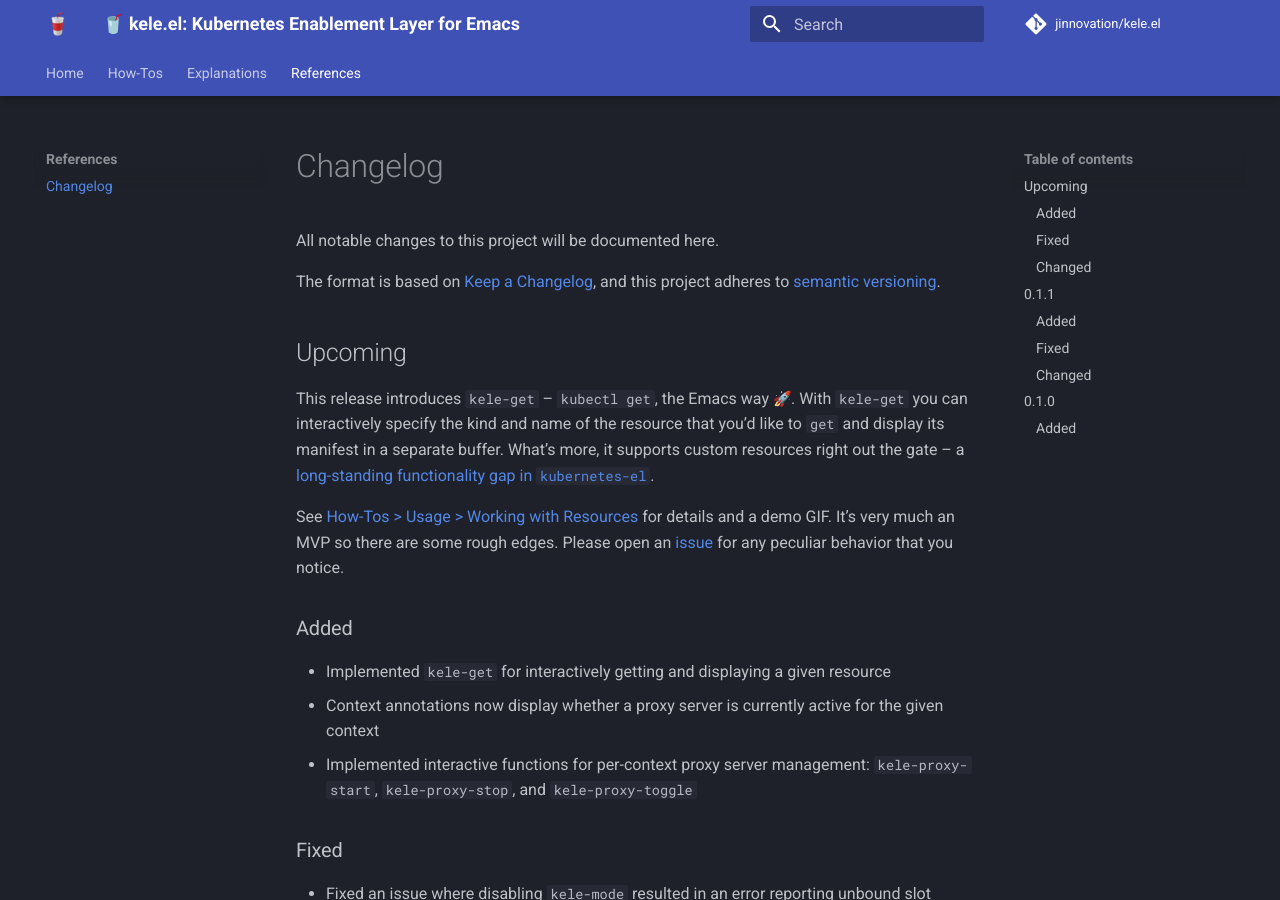
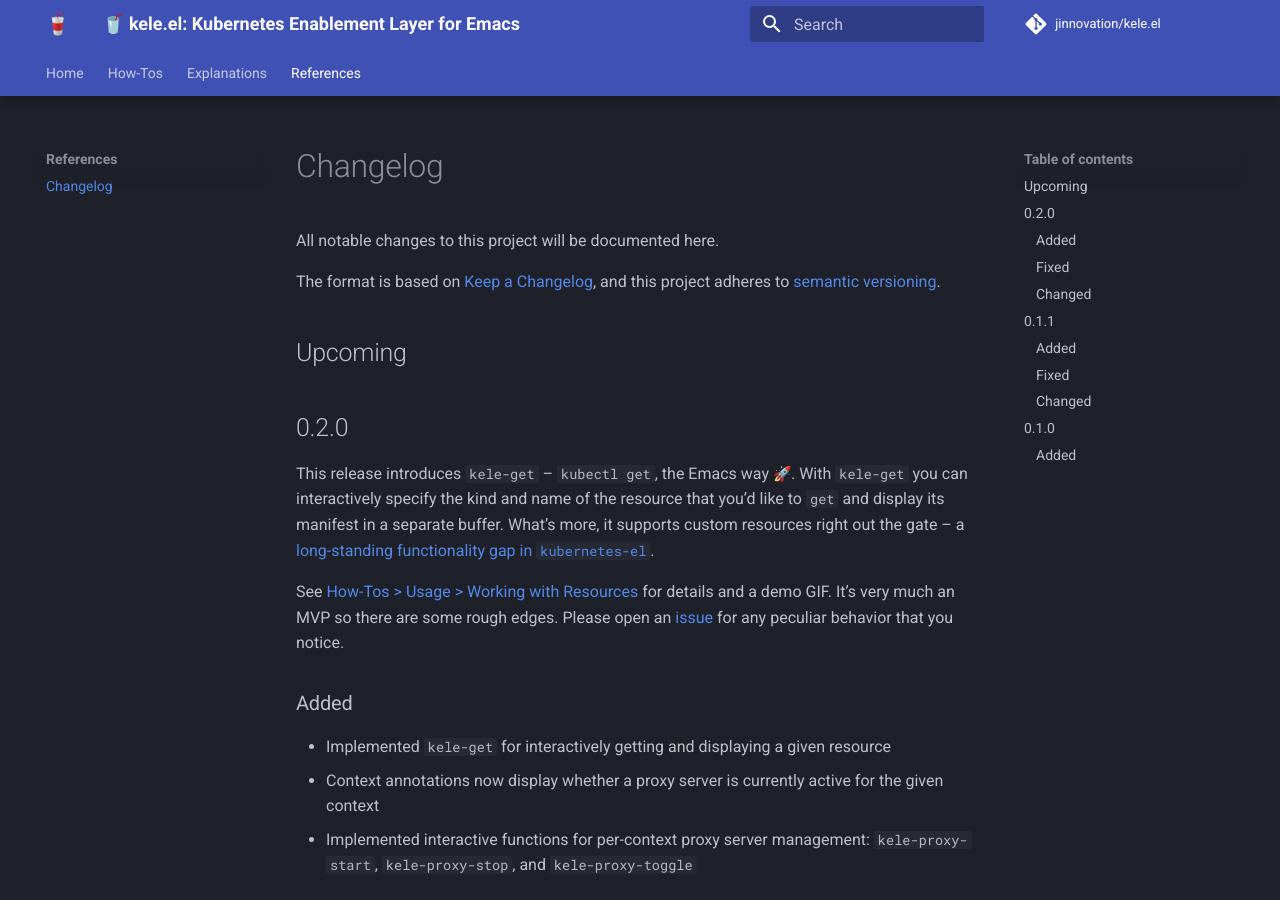
Before and after one commit to jinnovation/kele.el, an MkDocs documentation site: the page built from docs/references/changelog.md, in a window 1280 px wide and 900 px high. Built offline with MkDocs 1.6.1 and Material for MkDocs 9.7.7, drawn with Linux system fonts in a browser that asks for light colours; emoji names are drawn with the system emoji font; comment, search, counter and statistics services are not loaded.

Commit message:
release version 0.2.0

```diff
--- a/docs/references/changelog.md
+++ b/docs/references/changelog.md
@@ -10,6 +10,8 @@
 [semver]: https://semver.org/spec/v2.0.0.html
 
 ## Upcoming
+
+## 0.2.0
 
 This release introduces `kele-get` -- `kubectl get`, the Emacs way
 :rocket:. With `kele-get` you can interactively specify the kind and name of the
```
Also changed, not shown: 1 other file.
